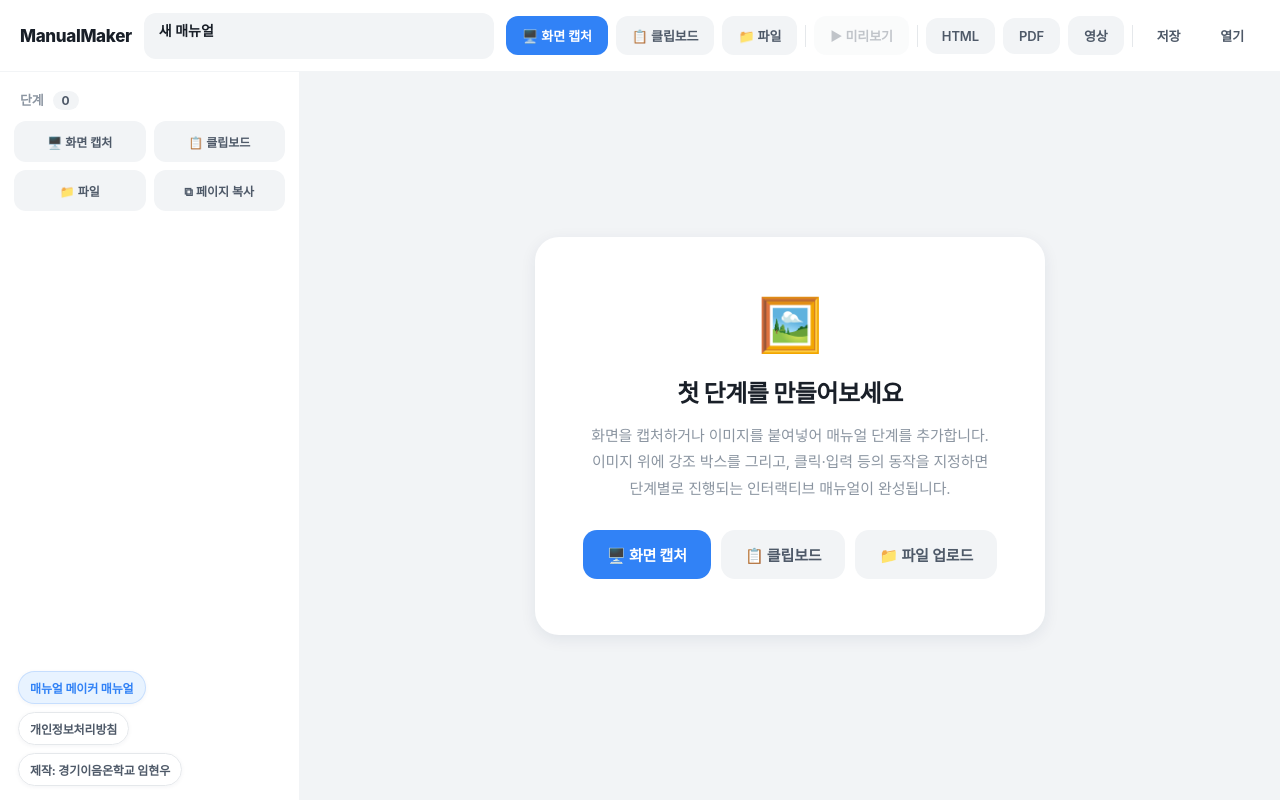
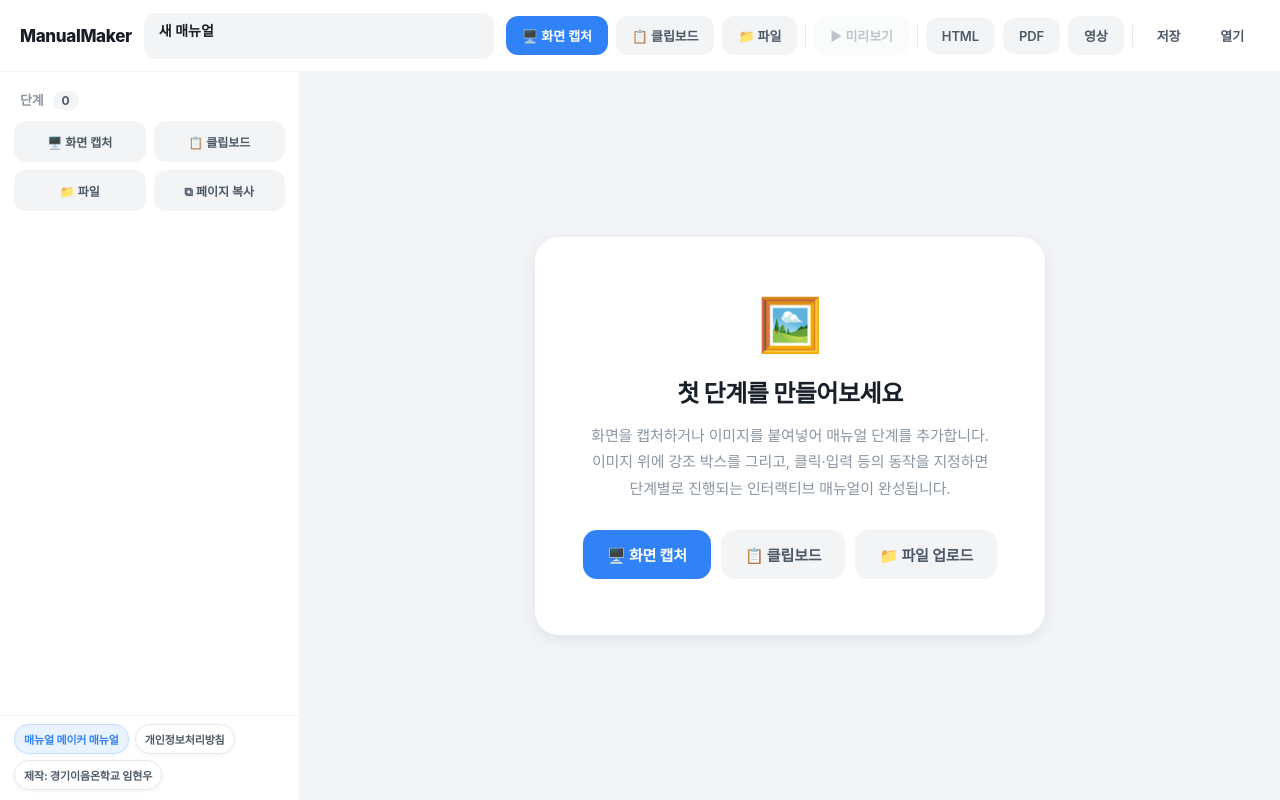
Before and after one commit to Limn8/manualmaker, a React (Vite) app: page / in a window 1280 px wide. Built offline with nearby package versions, Linux system fonts and the light colour scheme; a web font is replaced by a local one.

Commit message:
Move guide badges into sidebar footer

```diff
--- a/src/App.tsx
+++ b/src/App.tsx
@@ -469,18 +469,6 @@ export default function App() {
         </div>
       </div>
 
-      <div className="fixed-badges" aria-label="도움말과 제작 정보">
-        <a className="fixed-badge manual-badge" href="/manual-maker-manual.html" target="_blank" rel="noreferrer">
-          매뉴얼 메이커 매뉴얼
-        </a>
-        <a className="fixed-badge privacy-link" href="/privacy.html" target="_blank" rel="noreferrer">
-          개인정보처리방침
-        </a>
-        <a className="fixed-badge creator-link" href="https://litt.ly/limn8" target="_blank" rel="noreferrer">
-          제작: 경기이음온학교 임현우
-        </a>
-      </div>
-
       {cropImage && (
         <CropModal
           image={cropImage}
--- a/src/components/StepList.tsx
+++ b/src/components/StepList.tsx
@@ -129,6 +129,17 @@ export default function StepList({
           </button>
         </div>
       </div>
+      <div className="fixed-badges" aria-label="도움말과 제작 정보">
+        <a className="fixed-badge manual-badge" href="/manual-maker-manual.html" target="_blank" rel="noreferrer">
+          매뉴얼 메이커 매뉴얼
+        </a>
+        <a className="fixed-badge privacy-link" href="/privacy.html" target="_blank" rel="noreferrer">
+          개인정보처리방침
+        </a>
+        <a className="fixed-badge creator-link" href="https://litt.ly/limn8" target="_blank" rel="noreferrer">
+          제작: 경기이음온학교 임현우
+        </a>
+      </div>
     </aside>
   );
 }
--- a/src/styles.css
+++ b/src/styles.css
@@ -680,23 +680,24 @@ body {
 }
 
 .fixed-badges {
-  position: fixed;
-  left: 18px;
-  bottom: 14px;
-  z-index: 90;
-  display: flex;
-  flex-direction: column;
-  align-items: flex-start;
-  gap: 8px;
+  display: flex;
+  flex-wrap: wrap;
+  align-items: center;
+  gap: 6px;
+  flex-shrink: 0;
+  padding: 8px 14px 10px;
+  background: var(--surface);
+  border-top: 1px solid var(--hairline);
 }
 
 .fixed-badge {
+  max-width: 100%;
   color: var(--text-2);
   background: rgba(255, 255, 255, 0.92);
   border: 1px solid var(--border);
   border-radius: 999px;
-  padding: 7px 11px;
-  font-size: 12px;
+  padding: 6px 9px;
+  font-size: 11px;
   font-weight: 700;
   text-decoration: none;
   box-shadow: var(--shadow-sm);
```
